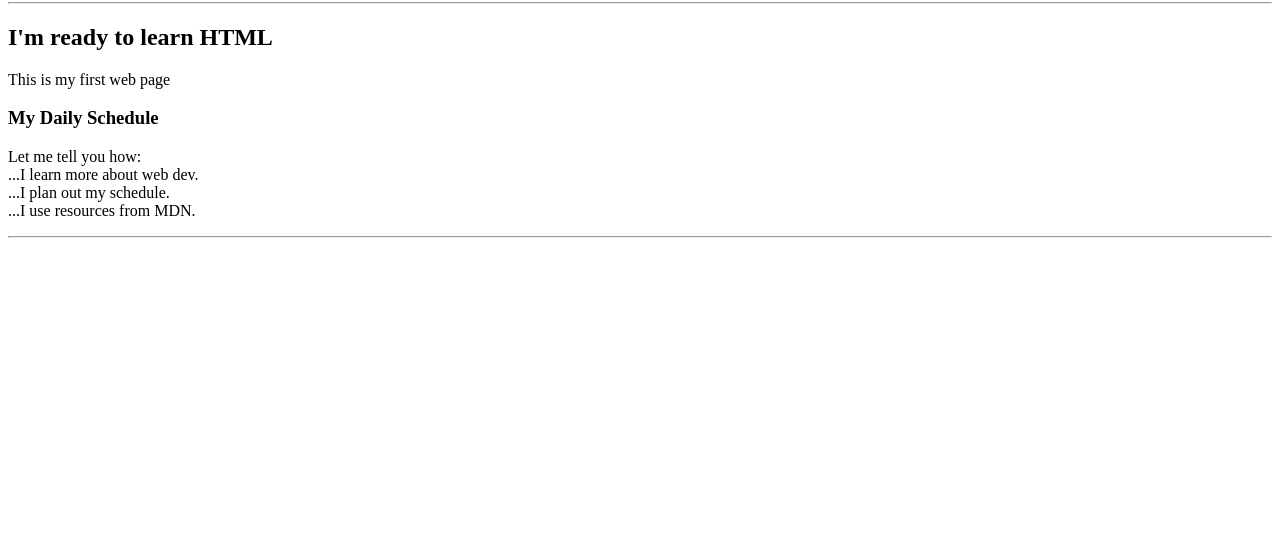
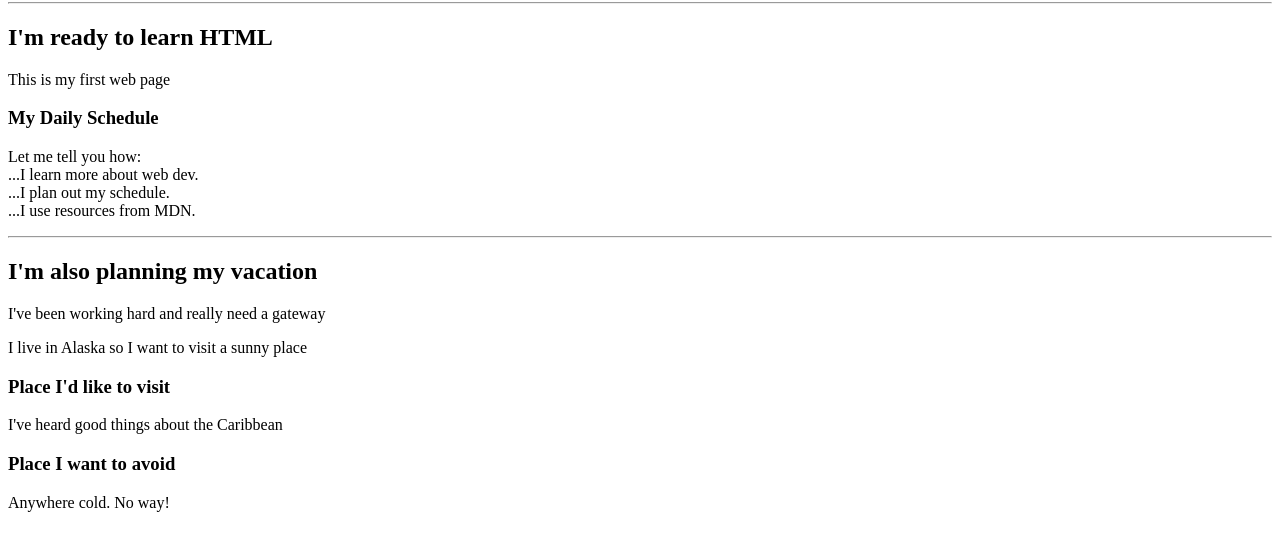
Before and after one commit to chriswebdv/webdev-complete, a plain HTML site: page html-lessons/02-lesson/index.html in a window 1280 px wide. Shown: the part 78-628 px from the top of the page. Drawn offline with Linux system fonts and the light colour scheme.

Commit message:
add more html elements

```diff
--- a/html-lessons/02-lesson/index.html
+++ b/html-lessons/02-lesson/index.html
@@ -18,5 +18,15 @@
     </p>
 
     <hr />
+
+    <h2>I'm also planning my vacation</h2>
+    <p>I've been working hard and really need a gateway</p>
+    <p>I live in Alaska so I want to visit a sunny place</p>
+
+    <h3>Place I'd like to visit</h3>
+    <p>I've heard good things about the Caribbean</p>
+
+    <h3>Place I want to avoid</h3>
+    <p>Anywhere cold. No way!</p>
   </body>
 </html>
```
